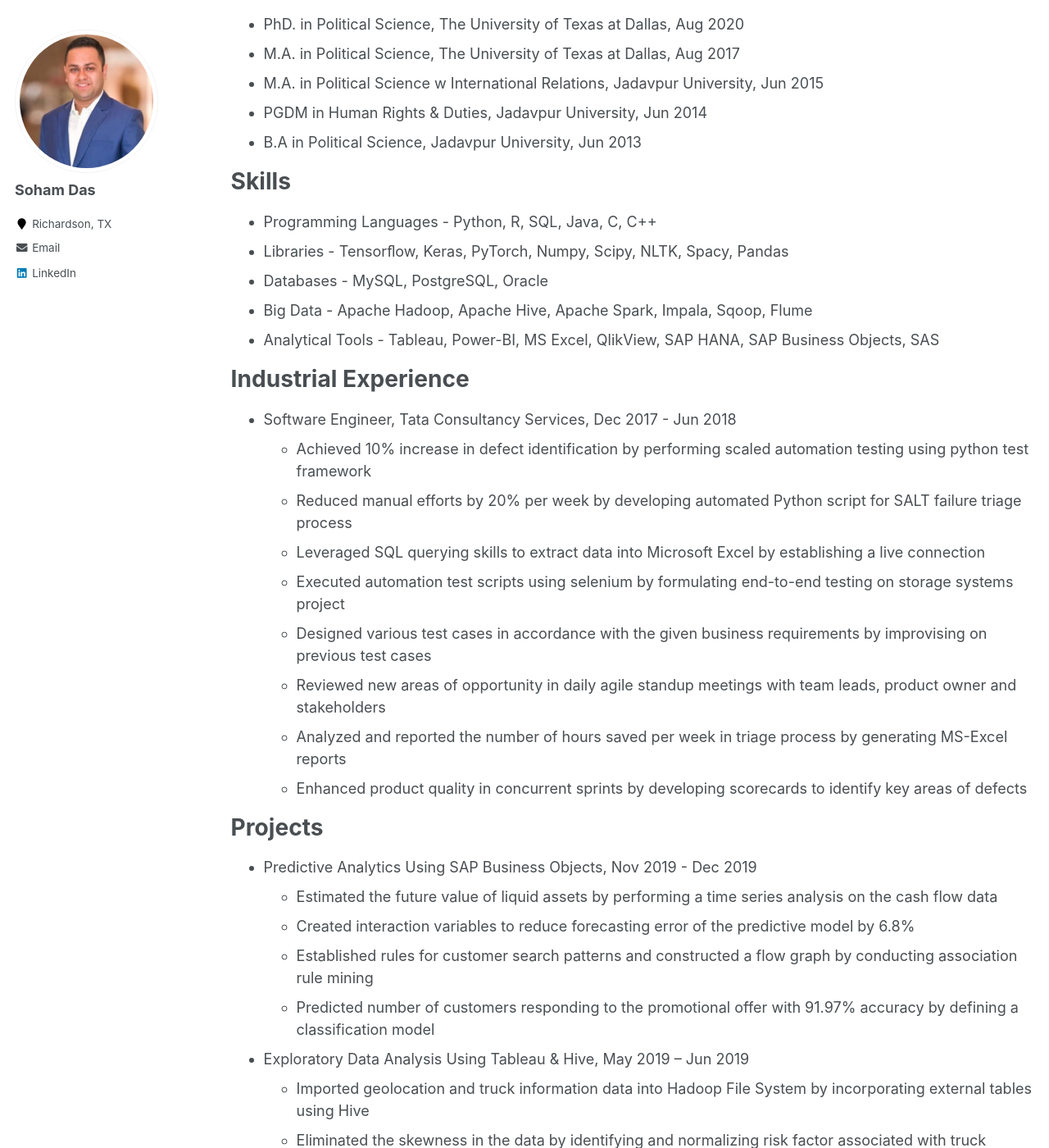
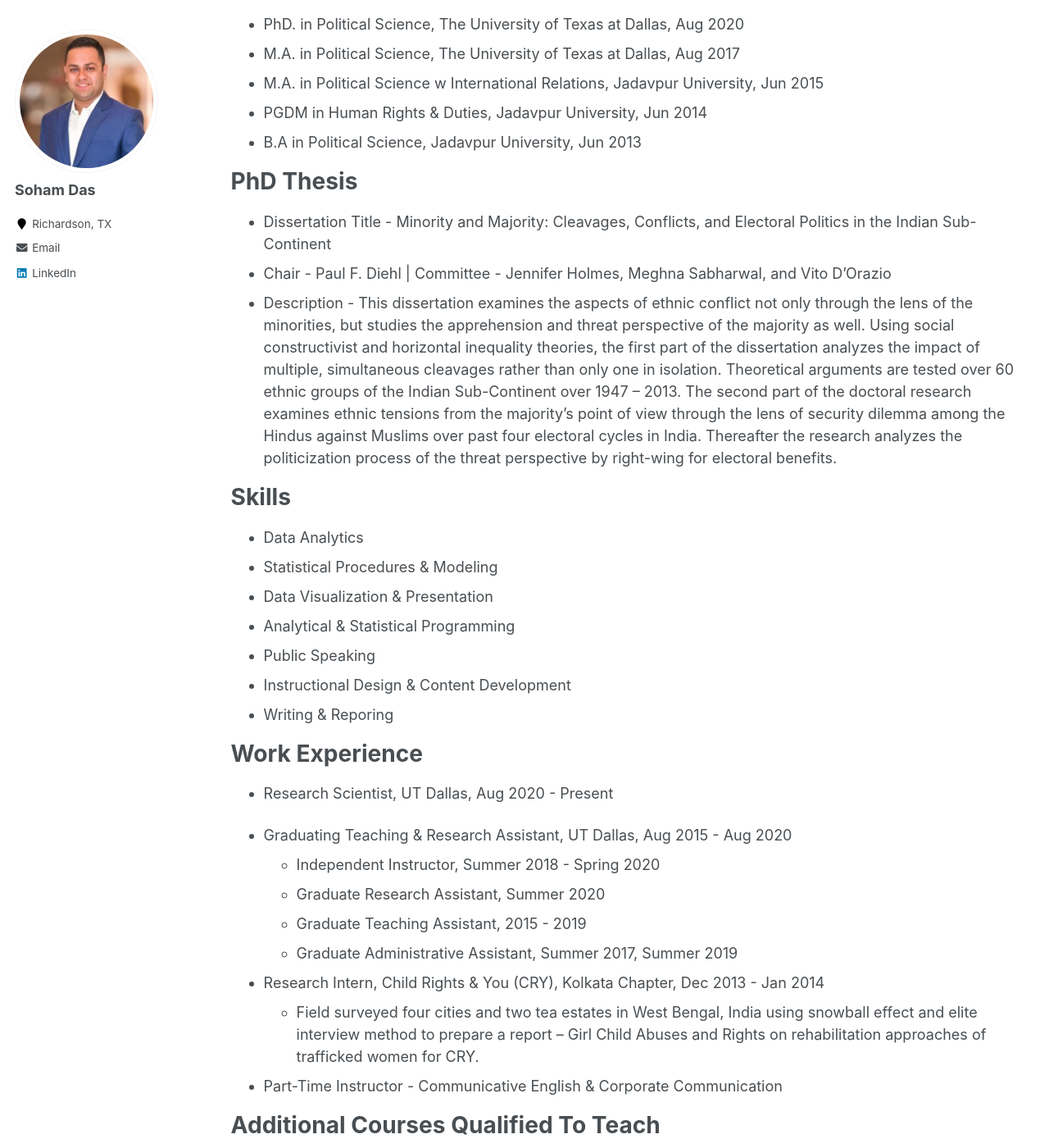
Before and after one commit to dassoham/dassoham.github.io, a Jekyll site: the page built from _pages/cv.md, in a window 1280 px wide and 1400 px high, scrolled down 196 px. Shown: the whole window at 82% size. Built offline with Jekyll 4.4.1, drawn with Linux system fonts in a browser that asks for light colours; some of the changed text lies outside the part shown.

Commit message:
Update cv.md

```diff
--- a/_pages/cv.md
+++ b/_pages/cv.md
@@ -17,69 +17,62 @@ Education
 * PGDM in Human Rights & Duties, [Jadavpur University](http://www.jaduniv.edu.in/), Jun 2014
 * B.A in Political Science, [Jadavpur University](http://www.jaduniv.edu.in/), Jun 2013
 
+PhD Thesis
+======
+* Dissertation Title - Minority and Majority: Cleavages, Conflicts, and Electoral Politics in the Indian Sub-Continent
+* Chair - Paul F. Diehl | Committee - Jennifer Holmes, Meghna Sabharwal, and Vito
+D’Orazio
+* Description - This dissertation examines the aspects of ethnic conflict not only through
+the lens of the minorities, but studies the apprehension and threat perspective of the
+majority as well. Using social constructivist and horizontal inequality theories, the first
+part of the dissertation analyzes the impact of multiple, simultaneous cleavages rather
+than only one in isolation. Theoretical arguments are tested over 60 ethnic groups of the
+Indian Sub-Continent over 1947 – 2013. The second part of the doctoral research examines
+ethnic tensions from the majority’s point of view through the lens of security dilemma
+among the Hindus against Muslims over past four electoral cycles in India. Thereafter the
+research analyzes the politicization process of the threat perspective by right-wing for
+electoral benefits.
+
 Skills
 ======
-* Programming Languages - Python, R, SQL, Java, C, C++
-* Libraries - Tensorﬂow, Keras, PyTorch, Numpy, Scipy, NLTK, Spacy, Pandas
-* Databases - MySQL, PostgreSQL, Oracle
-* Big Data - Apache Hadoop, Apache Hive, Apache Spark, Impala, Sqoop, Flume
-* Analytical Tools - Tableau, Power-BI, MS Excel, QlikView, SAP HANA, SAP Business Objects, SAS
+* Data Analytics
+* Statistical Procedures & Modeling
+* Data Visualization & Presentation
+* Analytical & Statistical Programming
+* Public Speaking
+* Instructional Design & Content Development
+* Writing & Reporing
 
-Industrial Experience
+
+Work Experience
 ======
-* Software Engineer, Tata Consultancy Services, Dec 2017 - Jun 2018
-  * Achieved 10% increase in defect identification by performing scaled automation testing using python test framework
-  * Reduced manual efforts by 20% per week by developing automated Python script for SALT failure triage process
-  * Leveraged SQL querying skills to extract data into Microsoft Excel by establishing a live connection
-  * Executed automation test scripts using selenium by formulating end-to-end testing on storage systems project
-  * Designed various test cases in accordance with the given business requirements by improvising on previous test cases
-  * Reviewed new areas of opportunity in daily agile standup meetings with team leads, product owner and stakeholders
-  * Analyzed and reported the number of hours saved per week in triage process by generating MS-Excel reports
-  * Enhanced product quality in concurrent sprints by developing scorecards to identify key areas of defects
+* Research Scientist, UT Dallas, Aug 2020 - Present
 
-Projects
+* Graduating Teaching & Research Assistant, UT Dallas, Aug 2015 - Aug 2020
+	* Independent Instructor, Summer 2018 - Spring 2020
+	* Graduate Research Assistant, Summer 2020
+	* Graduate Teaching Assistant, 2015 - 2019
+	* Graduate Administrative Assistant, Summer 2017, Summer 2019
+
+* Research Intern, Child Rights & You (CRY), Kolkata Chapter, Dec 2013 - Jan 2014
+	* Field surveyed four cities and two tea estates in West Bengal, India using snowball effect
+and elite interview method to prepare a report – Girl Child Abuses and Rights on
+rehabilitation approaches of trafficked women for CRY.
+
+* Part-Time Instructor - Communicative English & Corporate Communication
+
+
+Additional Courses Qualified To Teach
 ======
+* Social Science Research Methods, Theories of International Relations, Theories of
+Comparative Politics, International Law, Religion and Politics, Politics of South Asia,
+International Conflict, Conflict Management, International Organization.
 
-* Predictive Analytics Using SAP Business Objects, Nov 2019 - Dec 2019
-  * Estimated the future value of liquid assets by performing a time series analysis on the cash flow data
-  * Created interaction variables to reduce forecasting error of the predictive model by 6.8%
-  * Established rules for customer search patterns and constructed a flow graph by conducting association rule mining
-  * Predicted number of customers responding to the promotional offer with 91.97% accuracy by defining a classification model
 
-* Exploratory Data Analysis Using Tableau & Hive, May 2019 – Jun 2019
-  * Imported geolocation and truck information data into Hadoop File System by incorporating external tables using Hive
-  * Eliminated the skewness in the data by identifying and normalizing risk factor associated with truck accidents
-  * Identified cities prone to high number of accidents by integrating Apache Hadoop with Tableau dashboards
-
-* Bitcoin Price Prediction Using ARIMA Forecasting, Mar 2019
-  * Utilized cryptocurrency, crude oil and stock price variables to improve the forecasting accuracy of bitcoin prices by 9%
-  * Visualized periodogram and analyzed results to identify the trends in bitcoin prices based on seasonality
-  * Optimized ARIMA model to efficiently forecast bitcoin prices and visualized the results using ggplot2
-
-* Google AdWords Campaign, Feb 2019 – Mar 2019
-  * Strategized SEM campaigns for Thea’s Star of Hope to increase brand awareness and donations towards cancer research studies
-  * Optimized bidding strategies by conducting adequate keyword research and improving the quality score of the ads
-  * Improved click-through rate (CTR) of a brand awareness campaign by 5.12%
-  * Designed dynamic ad groups for awareness campaign leading to a click-through rate (CTR) of 45.94%
-
-* Sales Prediction Using Multi-Linear Regression Analysis, Mar 2019
-  * Predicted the price based on customer demographics by extracting and cleaning 2 million records of Black Friday Sales
-  * Improved fitness of multi-linear regression model by 7.5% using advanced techniques like backward elimination
-
-* Accio Viand Food Ordering App, Aug 2018 – Dec 2018
-  * Produced a system analysis report by employing project management tools and techniques.
-  * Identified functional and non-functional requirements and modeled an information system by designing UML diagrams
-
-* Visual Analysis of Natural Disasters at ConocoPhillips Refineries Locations, Oct 2018
-  * Performed an exploratory design analysis on different Conoco Phillips Refineries locations
-  * Designed a narrative visualization of refineries by developing a dashboard of different story points and annotations
-  * Cataloged appropriate rhetoric and established a connected relationship between the story points
-
-* Standards Elimination Parser Using Natural language Processing
-  * Designed a parser for converting the Units/standards to intended standards as required by the user
-  * Engineered logic for a method used for converting words to number like four hundred gets converted to 400
-  * Strategized and implemented logic for conversion of time as per required time zone
-
+Editorial Experience
+======
+* Editorial Contribution in the undergraduate textbook Readings in American National
+Government by Miller and Holmes, Summer 2017, Summer 2019
 
 <!---
 Publications
```
